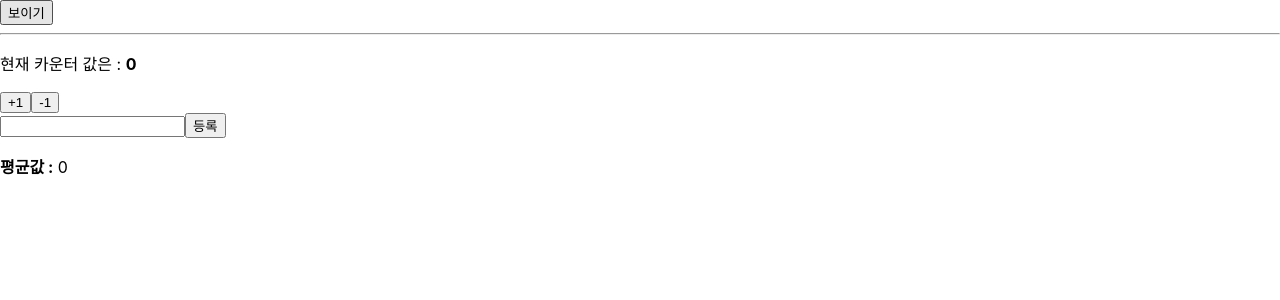
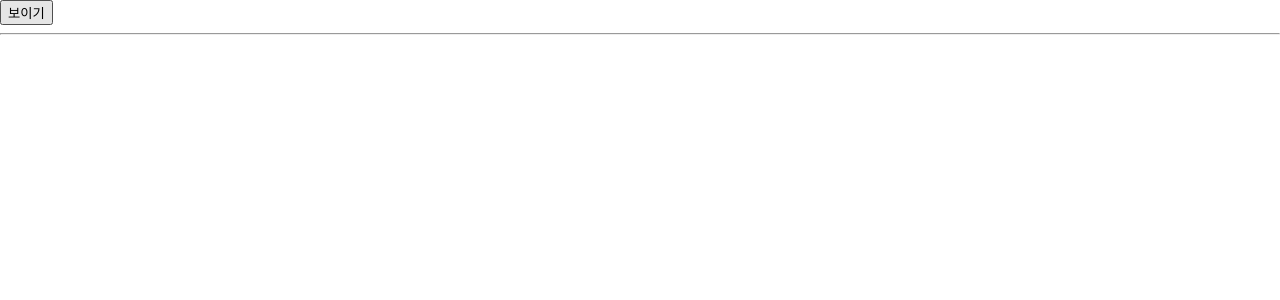
Before and after one commit to WooBinJang/-, a React (Create React App) app: page / in a window 1280 px wide. Shown: the top 300 px of the page. Built offline with nearby package versions, Linux system fonts and the light colour scheme.

Commit message:
리액트를 다루는 기술 8장 / react hooks

```diff
--- a/src/App.js
+++ b/src/App.js
@@ -1,7 +1,5 @@
 import React, { useState } from "react";
-import Average from "./Average";
-import Counter_fnc from "./Counter_fnc";
-import Info from "./Info";
+
 import InfoCustomhook from "./InfoCustomhook";
 
 const App = () => {
@@ -18,8 +16,6 @@ const App = () => {
       </button>
       <hr />
       {visible && <InfoCustomhook />}
-      <Counter_fnc />
-      <Average />
     </div>
   );
 };
```
